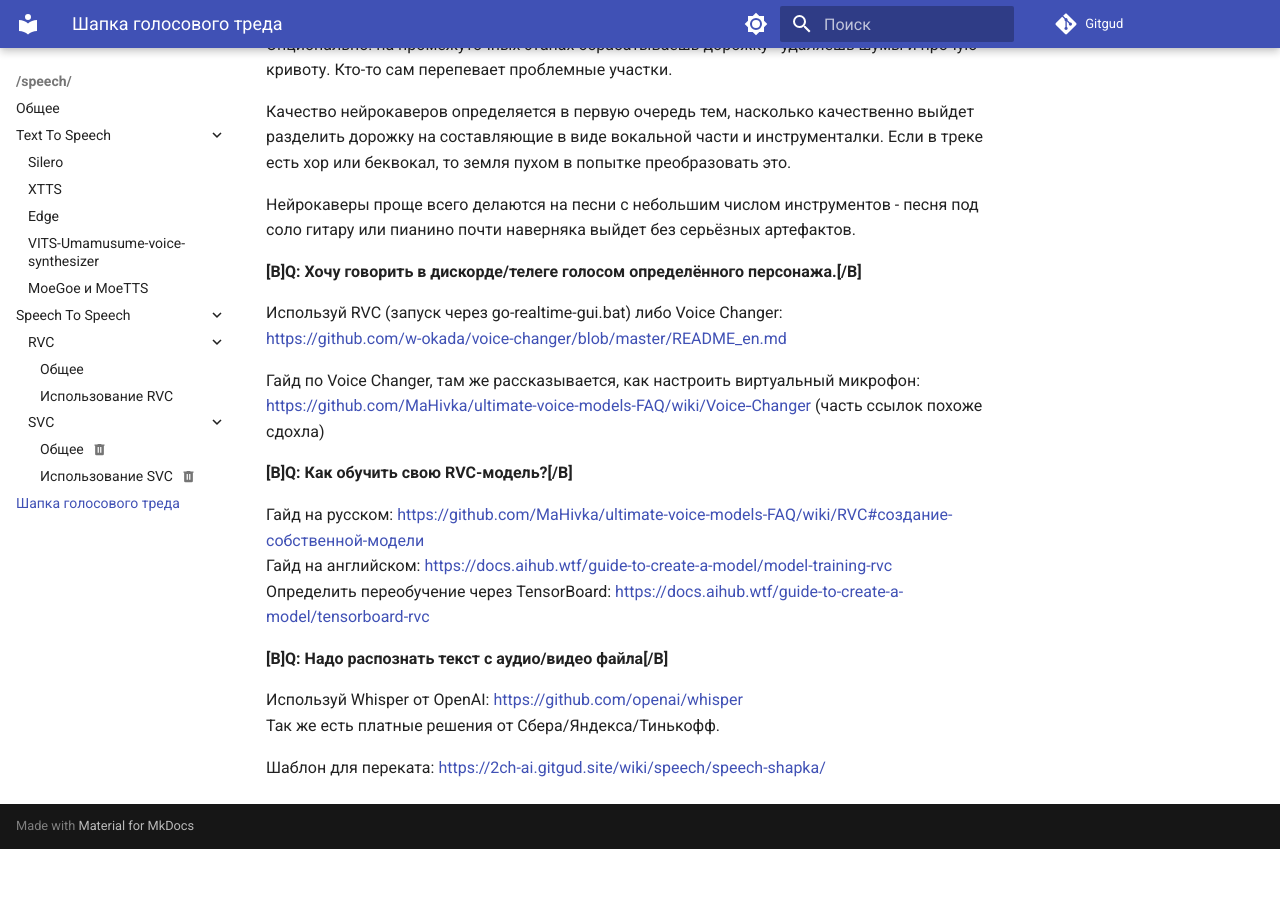
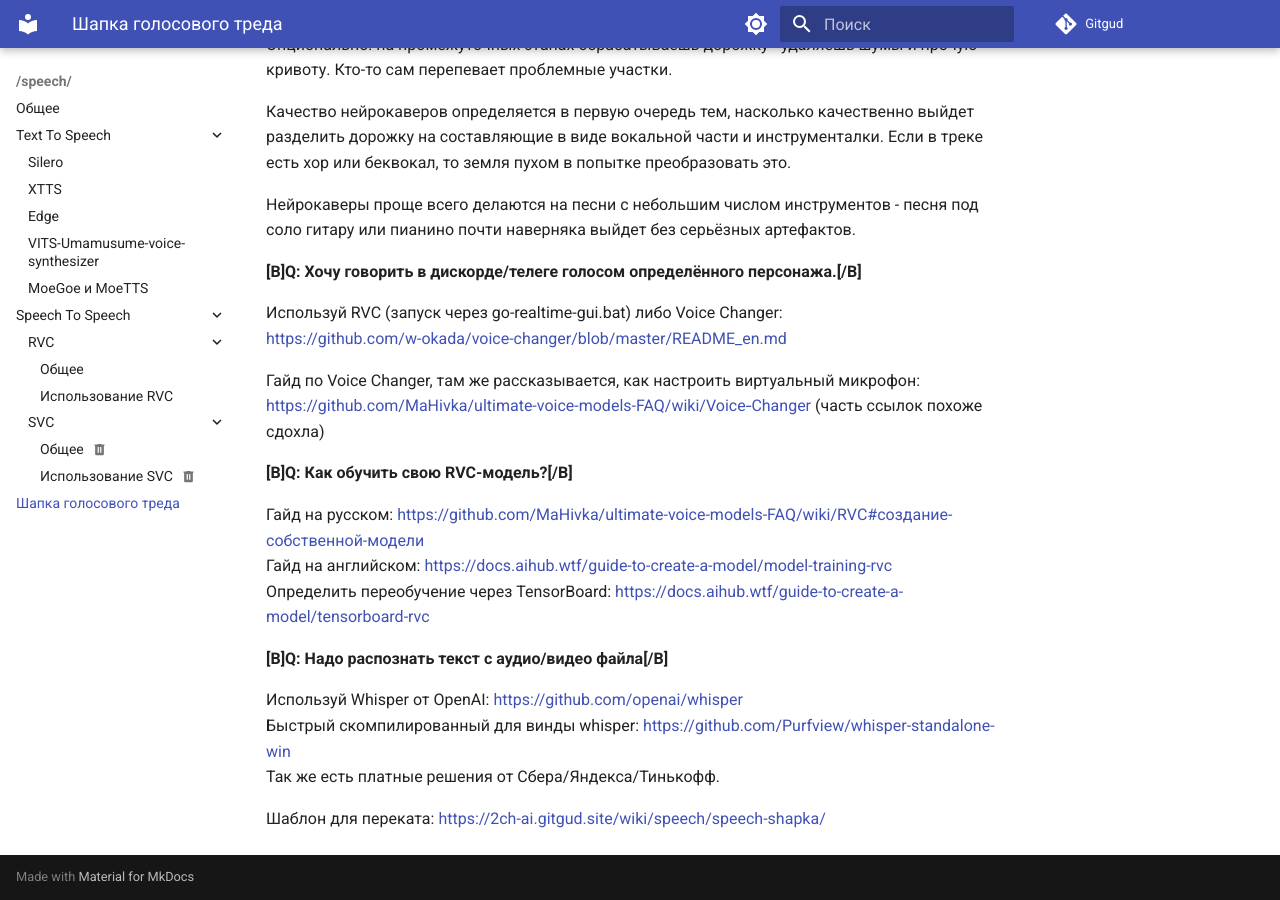
Before and after one commit to 2ch-ai/wiki, an MkDocs documentation site: the page built from docs/speech/speech-shapka.md, in a window 1280 px wide and 900 px high, scrolled down 1099 px. Built offline with MkDocs 1.6.1 and Material for MkDocs 9.7.7, drawn with Linux system fonts in a browser that asks for light colours; before the commit the page ends 1948 px from its top, so only the background shows below that.

Commit message:
Update speech-shapka.md

```diff
--- a/docs/speech/speech-shapka.md
+++ b/docs/speech/speech-shapka.md
@@ -57,7 +57,8 @@
 
 **[B]Q: Надо распознать текст с аудио/видео файла[/B]**
 
-Используй Whisper от OpenAI: [https://github.com/openai/whisper](https://github.com/openai/whisper)
+Используй Whisper от OpenAI: <https://github.com/openai/whisper>
+Быстрый скомпилированный для винды whisper: <https://github.com/Purfview/whisper-standalone-win>
 Так же есть платные решения от Сбера/Яндекса/Тинькофф.
 
-Шаблон для переката: [https://2ch-ai.gitgud.site/wiki/speech/speech-shapka/](https://2ch-ai.gitgud.site/wiki/speech/speech-shapka/)
+Шаблон для переката: <https://2ch-ai.gitgud.site/wiki/speech/speech-shapka/>
```
